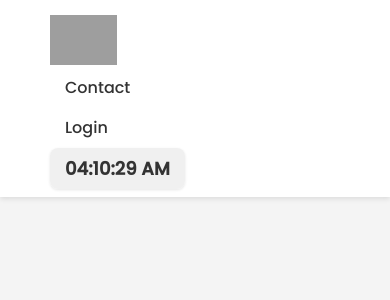
After one commit to Pankaj2002Chaudhary/vbs_recruitment, a Django app: page / in a window 390 px wide. The commit adds this page. Shown: the top 300 px of the page. Run offline with Django 5.2, Linux system fonts and the light colour scheme; grey boxes are pictures that could not be loaded.

Commit message:
landing page

```diff
--- a/recruitment_portal/templates/recruit/add_candidate.html
+++ b/recruitment_portal/templates/recruit/add_candidate.html
@@ -1,8 +1,6 @@
 {% extends "recruit/ta_members.html" %}
 {% block start %}
 <style>
-
-
 .contain {
     background: white;
     padding: 20px;
--- /dev/null
+++ b/recruitment_portal/templates/recruit/landing_page.html
@@ -0,0 +1,120 @@
+<!DOCTYPE html>
+<html lang="en">
+<head>
+    <meta charset="UTF-8">
+    <meta name="viewport" content="width=device-width, initial-scale=1.0">
+    <title>Elegant Navbar with Clock</title>
+
+    <!-- Google Fonts -->
+    <link href="https://fonts.googleapis.com/css2?family=Poppins:wght@300;400;500&display=swap" rel="stylesheet">
+
+    <style>
+        /* General Styling */
+        * {
+            margin: 0;
+            padding: 0;
+            box-sizing: border-box;
+        }
+
+        body {
+            font-family: 'Poppins', sans-serif;
+            background-color: #F4F4F4;
+        }
+
+        /* Navbar Styling */
+        nav {
+            background-color: #ffffff;
+            color: #333;
+            padding: 15px 50px;
+            display: flex;
+            justify-content: space-between;
+            align-items: center;
+            box-shadow: 0 2px 5px rgba(0, 0, 0, 0.1);
+        }
+
+        nav img {
+            height: 50px;
+        }
+
+        nav ul {
+            list-style: none;
+            display: flex;
+            align-items: center;
+            gap: 30px; /* Improved spacing between items */
+        }
+
+        nav ul li a {
+            color: #333;
+            text-decoration: none;
+            font-weight: 500;
+            font-size: 16px;
+            padding: 10px 15px; /* Padding around links */
+            transition: background-color 0.3s;
+            border-radius: 5px;
+        }
+
+        nav ul li a:hover {
+            background-color: #e0e0e0;
+        }
+
+        /* Clock Styling */
+        .clock {
+            font-size: 18px;
+            font-weight: 600;
+            padding: 8px 15px;
+            background-color: #f0f0f0;
+            border-radius: 8px;
+            box-shadow: 0 1px 3px rgba(0, 0, 0, 0.1);
+        }
+
+        /* Responsive Design */
+        @media (max-width: 768px) {
+            nav {
+                flex-direction: column;
+                align-items: flex-start;
+            }
+
+            nav ul {
+                flex-direction: column;
+                align-items: flex-start;
+                gap: 15px; /* Adjusted spacing for smaller screens */
+                margin-top: 10px;
+            }
+        }
+    </style>
+</head>
+<body>
+
+    <!-- Navbar -->
+    <nav>
+        <!-- Logo -->
+        <img src="https://encrypted-tbn0.gstatic.com/images?q=tbn:ANd9GcQ8GDJFqErkgtT5080GdwsSLKpJMH7y9bQHafu1V6GyXa2pbkUMjFNCdqfm23ffgbGdv04&usqp=CAU" alt="Company Logo">
+
+        <!-- Navigation Links -->
+        <ul>
+            <li><a href="#">Contact</a></li>
+            <li><a href="#">Login</a></li>
+            <li><span class="clock" id="clock"></span></li>
+        </ul>
+    </nav>
+
+    <!-- JavaScript for Clock -->
+    <script>
+        function updateClock() {
+            const now = new Date();
+            const hours = now.getHours().toString().padStart(2, '0');
+            const minutes = now.getMinutes().toString().padStart(2, '0');
+            const seconds = now.getSeconds().toString().padStart(2, '0');
+            const ampm = hours >= 12 ? 'PM' : 'AM';
+
+            const formattedTime = `${hours}:${minutes}:${seconds} ${ampm}`;
+            document.getElementById('clock').textContent = formattedTime;
+        }
+
+        // Update clock every second
+        setInterval(updateClock, 1000);
+        updateClock();  // Initialize clock immediately
+    </script>
+
+</body>
+</html>
--- a/recruitment_portal/urls.py
+++ b/recruitment_portal/urls.py
@@ -7,7 +7,7 @@ from . import views
 
 urlpatterns = [
   path('api/candidate-input',CandidateFormListCreate.as_view(),name='candidate-input'),
-  # path('', home, name='home'),
+  path('', landing_page, name='landing_page'),
   path('common_page/',common_page, name='common_page'),
   path('login/', login_page, name='login'),
   path('logout/',logout_page,name="logout"),
--- a/recruitment_portal/views.py
+++ b/recruitment_portal/views.py
@@ -247,6 +247,9 @@ def common_page(request):
     return render(request, 'recruit/common_page.html', context)
 
 
+def landing_page(request):
+    return render(request, 'recruit/landing_page.html')
+
 class CandidateFormListCreate(generics.ListCreateAPIView):
     queryset = Candidate.objects.all()
     serializer_class = CandidateFormSerializer
```
Also changed, not shown: recruitment_portal/templates/recruit/login.html (+54 -9 lines), recruitment_portal/templates/recruit/ta_members.html (+40 -7 lines).
